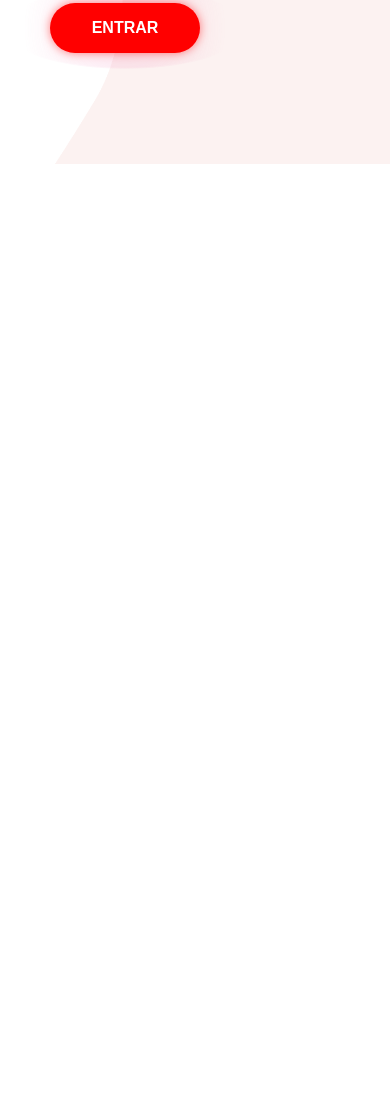
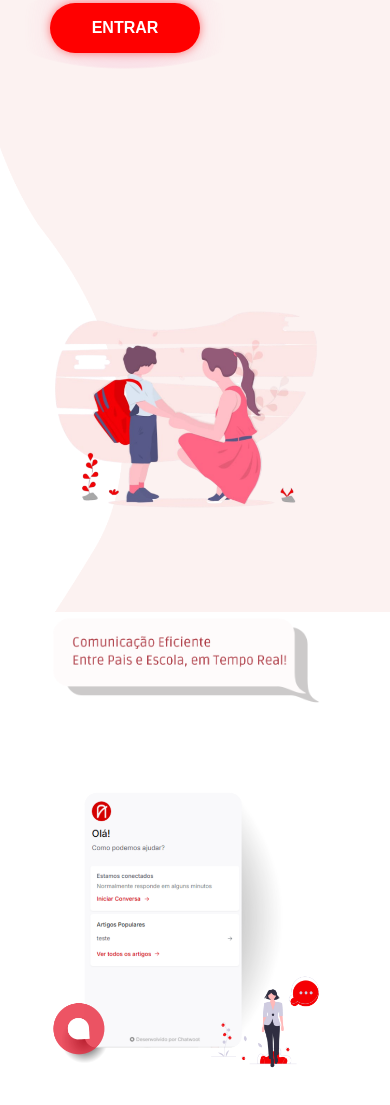
Before and after one commit to laraheloisa/Communication_page, a plain HTML site: page index.html in a window 390 px wide. Shown: the part 623-1728 px from the top of the page. Before the commit the page ends 844 px from the top, so only its background shows below. Drawn offline with Linux system fonts and the light colour scheme; a script that the page names is missing; a web font is replaced by a local one.

Commit message:
21/03 container2

```diff
--- a/index.html
+++ b/index.html
@@ -42,6 +42,12 @@
         </div>
         <img src="imagens/familia.png" alt="Imagem representativa">
     </div>
+    <div class="container2">
+        <img class="familia" src="imagens/familia.png" alt="">
+        <img class="balao" src="imagens/balao_fala.png" alt="">
+        <img class="chat" src="imagens/chat.png" alt="">
+    </div>
+
 
 </body>
 </html>
--- a/styles.css
+++ b/styles.css
@@ -218,4 +218,40 @@ button:hover {
     }
 }
 
-/* Estilo do parágrafo com balão de fala */
+.container2 {
+    display: flex;
+    justify-content: space-between; /* Coloca as imagens na esquerda, centro e direita */
+    align-items: center; /* Alinha verticalmente as imagens */
+    gap: 20px; /* Espaço entre as imagens */
+    padding: 20px;
+}
+
+.familia, .balao, .chat {
+    width: 200px; /* Ajusta o tamanho das imagens */
+    height: auto;
+}
+
+.balao{
+    width: 30%;
+    max-width: 600px;
+}
+
+.chat{
+    width: 20%;
+    max-width: 400px;
+
+}
+
+/* Responsividade para telas menores */
+@media (max-width: 768px) {
+    .container2 {
+        flex-direction: column; /* Empilha as imagens em telas menores */
+        align-items: center; /* Centraliza as imagens */
+        gap: 15px;
+    }
+
+    .familia, .balao, .chat {
+        width: 80%; /* Ajusta o tamanho das imagens em telas pequenas */
+        max-width: 300px;
+    }
+}
```
